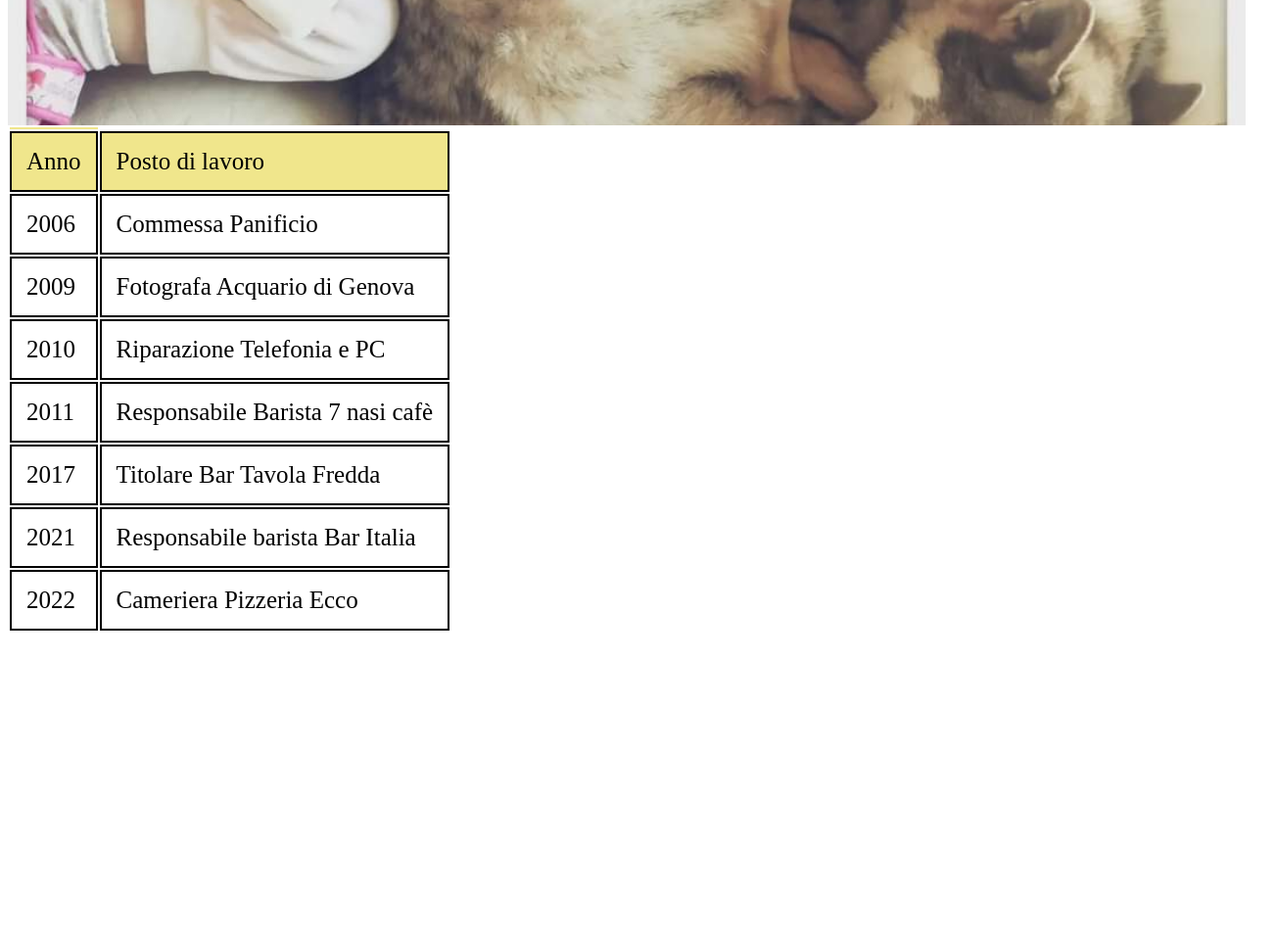
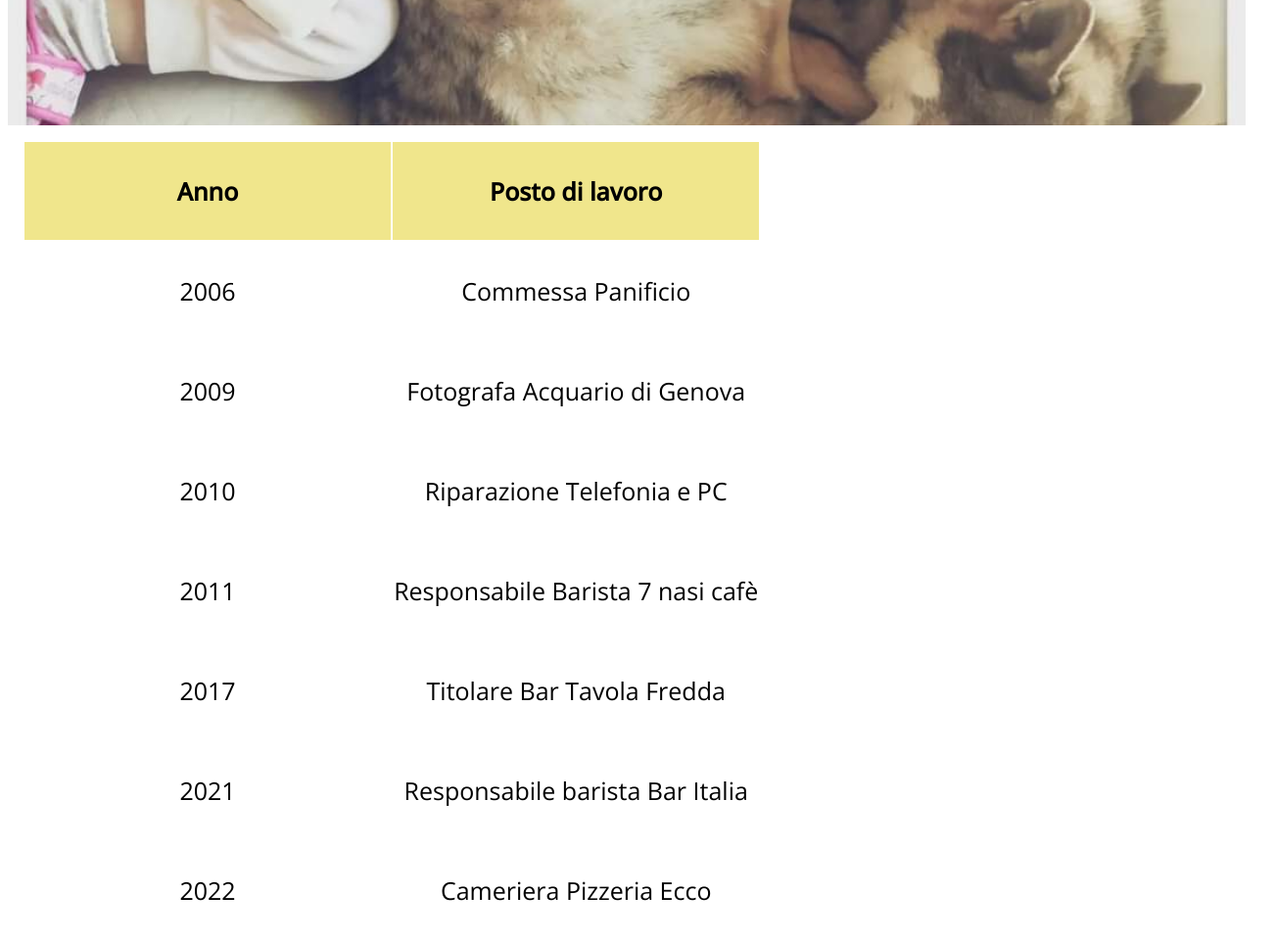
Before and after one commit to Ariela88/BioWebSite, a plain HTML site: page curriculum.html in a window 1280 px wide. Shown: the part 580-1542 px from the top of the page at 98% size, 1302 px wide, since content can reach past the window. Before the commit the page ends 1234 px from the top, so only its background shows below. Drawn offline with nearby package versions, Linux system fonts and the light colour scheme.

Commit message:
aggiornamento tab

```diff
--- a/curriculum.html
+++ b/curriculum.html
@@ -1,5 +1,6 @@
 <!DOCTYPE html>
 <html lang="en">
+
 <head>
     <meta charset="UTF-8">
     <meta http-equiv="X-UA-Compatible" content="IE=edge">
@@ -7,6 +8,7 @@
     <title>Esperienze Lavorative </title>
     <link rel="stylesheet" href="./style.css">
 </head>
+
 <body>
     <div class="background-top">
         <div class="header-wrap">
@@ -22,14 +24,12 @@
             </div>
         </div>
     </div>
+    <div class="work-table">
         <table>
             <thead>
-            <th>
-                <tr>
-                    <td> Anno </td>
-                    <td> Posto di lavoro </td>
-                </tr>
-            </th>
+                <th>Anno </th>
+                <th>Posto di lavoro </th>
+               </thead>
             <tbody>
                 <tr>
                     <td> 2006 </td>
@@ -60,7 +60,9 @@
                     <td> Cameriera Pizzeria Ecco </td>
                 </tr>
             </tbody>
-        </thead>
+
         </table>
+    </div>
 </body>
+
 </html>
--- a/style.css
+++ b/style.css
@@ -9,31 +9,43 @@ h1 {
     color: rgb(255, 255, 255);
     text-align: center;
     font-family: 'open sans';
-   margin-bottom: 1px;
+    margin-bottom: 1px;
     height: 100px;
     text-shadow: 2px 2px 4px black;
-display: block;
+    display: block;
 }
 
 
-#logo .menu-item
-{
+#logo .menu-item {
     background-color: black;
     opacity: 0.3;
 }
-.background-top
-{
+
+.background-top {
     background-color: black;
-    opacity: 0,3;
+    opacity: 0, 3;
     display: flex;
 
 }
-tr,
+
 td {
-    border: 2px solid black;
+    width: 50%;
+}
+tr {
+    height: 100px;
+}
+
+
+.work-table {
+    border-bottom: 2px solid black;
     font-size: 25px;
     padding: 15px;
     margin: 0;
+    width: 100%;
+    text-align: center;
+    font-family: 'open sans';
+
+
 }
 
 thead {
@@ -60,7 +72,8 @@ img {
 
 }
 
-a,li {
+a,
+li {
     display: inline;
     font-size: 35px;
     color: white;
@@ -85,7 +98,8 @@ ul {
     text-align: justify;
     padding: 10px 30px 20px 30px;
 }
-h2{
+
+h2 {
     text-align: center;
     font-weight: bold;
     font-size: 40px;
@@ -103,7 +117,7 @@ img {
     border: solid 1px black;
 }
 
-    ol {
+ol {
     color: black;
     display: block;
     font-family: 'open sans';
```
Lines whose indentation alone changed are shown as unchanged.
